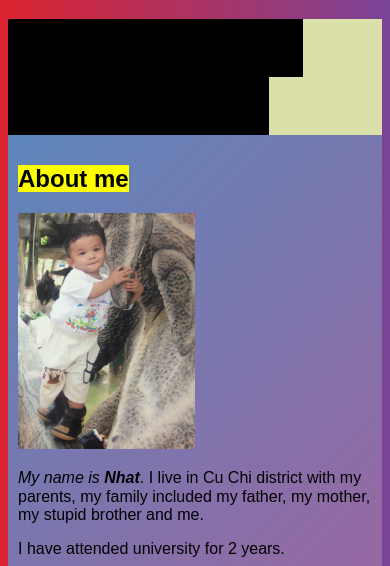
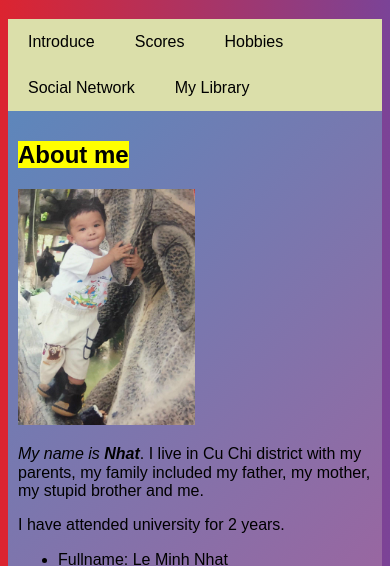
Before and after one commit to Goniee/Goniee.github.io, a plain HTML site: page index.html in a window 390 px wide. Shown: the part 221-787 px from the top of the page. Drawn offline with Linux system fonts and the light colour scheme.

Commit message:
styles.css

```diff
--- a/css/styles.css
+++ b/css/styles.css
@@ -221,14 +221,7 @@ footer {
 	.library_item {
 		flex: 50%;
 	}
-	nav a {
-	background-color: black;
-	overflow: hidden;
-	display: block;
-	padding: 20px;
-	text-align: center;
 
-	}
 
 }
 
```
